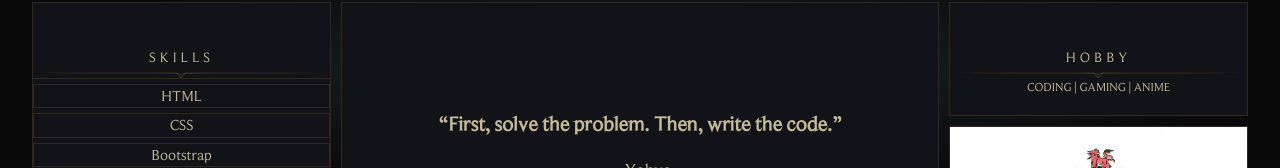
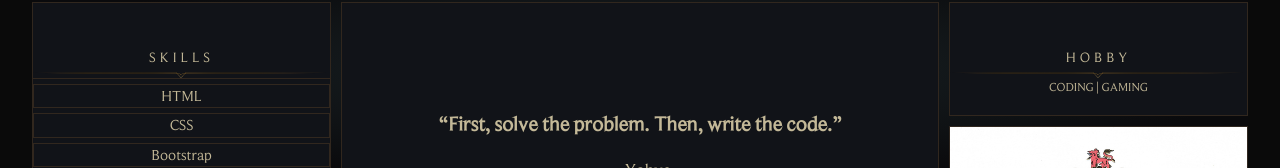
Before and after one commit to yahyehussein/yahyehussein.com, a React (Vite) app: page / in a window 1280 px wide. Shown: the part 309-477 px from the top of the page. Built offline with nearby package versions, Linux system fonts and the light colour scheme.

Commit message:
Update About.tsx

```diff
--- a/src/components/About.tsx
+++ b/src/components/About.tsx
@@ -29,7 +29,7 @@ function About() {
       <div className="rdg">
         <div className="col role">
           <p className="title">HOBBY</p>
-          <p className="hobby">CODING | GAMING | ANIME</p>
+          <p className="hobby">CODING | GAMING</p>
         </div>
         <a href="bcu-certificate-1-638.jpg" target="_blank">
           <div className="col degree"></div>
```
Also changed, not shown: 2 other files (tests, documents, lock files or other folders).
